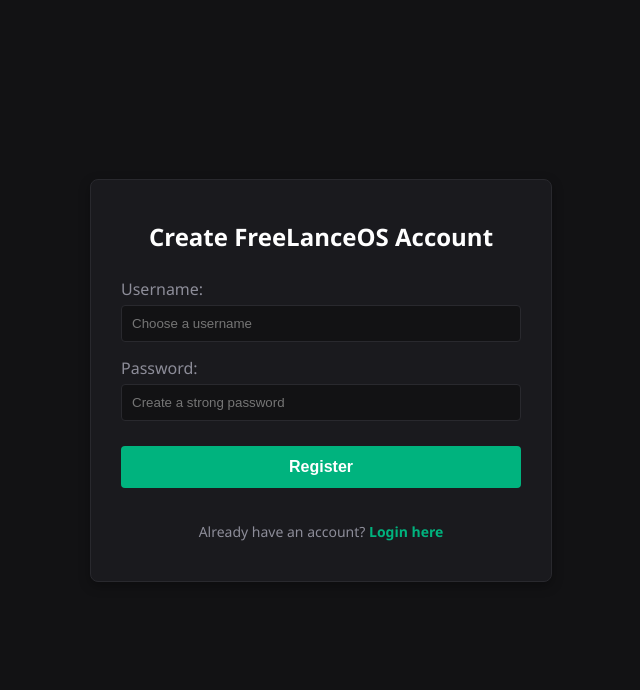
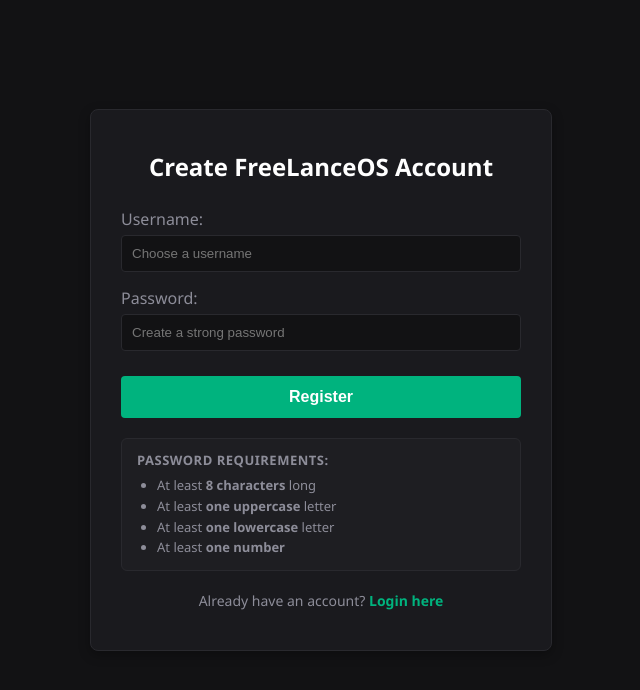
Before and after one commit to melisagrlk/freelance-fin-sys, a Flask app: page /register in a window 1280 px wide. Shown: the top 690 px of the page, without its empty margins (319-959 px from the left). Run offline with Flask 3, Linux system fonts and the light colour scheme.

Commit message:
[US7] Successfully implement password security policy and verification with DB validation proof

```diff
--- a/app.py
+++ b/app.py
@@ -1,6 +1,7 @@
 import sqlite3
 from flask import Flask, render_template, request, redirect, url_for, session, flash
 from datetime import datetime
+from werkzeug.security import generate_password_hash, check_password_hash
 
 app = Flask(__name__)
 app.secret_key = 'super_secret_key_for_freelance_os'
@@ -43,6 +44,15 @@ def register():
         username = request.form['username']
         password = request.form['password']
 
+        # 🔐 MÜHENDİSLİK MANTIĞI: Küçük harf (islower) kontrolünü de zincire ekledik
+        if (len(password) < 8 or
+            not any(char.isupper() for char in password) or
+            not any(char.islower() for char in password) or
+            not any(char.isdigit() for char in password)):
+
+            flash("Warning: Password does not meet the secure requirements listed below!")
+            return redirect(url_for('register'))
+
         db = get_db_connection()
         user = db.execute("SELECT * FROM users WHERE username = ?", (username,)).fetchone()
 
@@ -51,12 +61,16 @@ def register():
             db.close()
             return redirect(url_for('register'))
 
-        db.execute("INSERT INTO users (username, password) VALUES (?, ?)", (username, password))
+        # Güvenli hash'leme
+        hashed_password = generate_password_hash(password)
+
+        db.execute("INSERT INTO users (username, password) VALUES (?, ?)", (username, hashed_password))
         db.commit()
         db.close()
         return redirect(url_for('login'))
 
     return render_template('register.html')
+
 
 @app.route('/login', methods=['GET', 'POST'])
 def login():
@@ -65,10 +79,11 @@ def login():
         password = request.form['password']
 
         db = get_db_connection()
-        user = db.execute("SELECT * FROM users WHERE username = ? AND password = ?", (username, password)).fetchone()
+        user = db.execute("SELECT * FROM users WHERE username = ?", (username,)).fetchone()
         db.close()
 
-        if user:
+        # 🔐 MÜHENDİSLİK KRİTERİ: Gelen düz şifreyi, db'deki hash'li şifreyle güvenli şekilde kıyaslıyoruz
+        if user and check_password_hash(user['password'], password):
             session['user_id'] = user['id']
             session['username'] = user['username']
             return redirect(url_for('dashboard'))
--- a/templates/register.html
+++ b/templates/register.html
@@ -31,6 +31,16 @@
                 </div>
 
                 <button type="submit" style="width: 100%; padding: 12px; font-size: 16px; margin-bottom: 20px;">Register</button>
+
+                <div style="background: rgba(255, 255, 255, 0.02); border: 1px solid var(--border); border-radius: 6px; padding: 12px 15px; margin-bottom: 20px; text-align: left;">
+                    <span style="color: var(--text-muted); font-size: 13px; font-weight: bold; display: block; margin-bottom: 6px; text-transform: uppercase; letter-spacing: 0.5px;">Password Requirements:</span>
+                    <ul style="margin: 0; padding-left: 20px; color: var(--text-muted); font-size: 13px; line-height: 1.6;">
+                        <li>At least <strong>8 characters</strong> long</li>
+                        <li>At least <strong>one uppercase</strong> letter</li>
+                        <li>At least <strong>one lowercase</strong> letter</li>
+                        <li>At least <strong>one number</strong></li>
+                    </ul>
+                </div>
             </form>
 
             <p style="text-align: center; color: var(--text-muted); margin-bottom: 0; font-size: 14px;">
```
